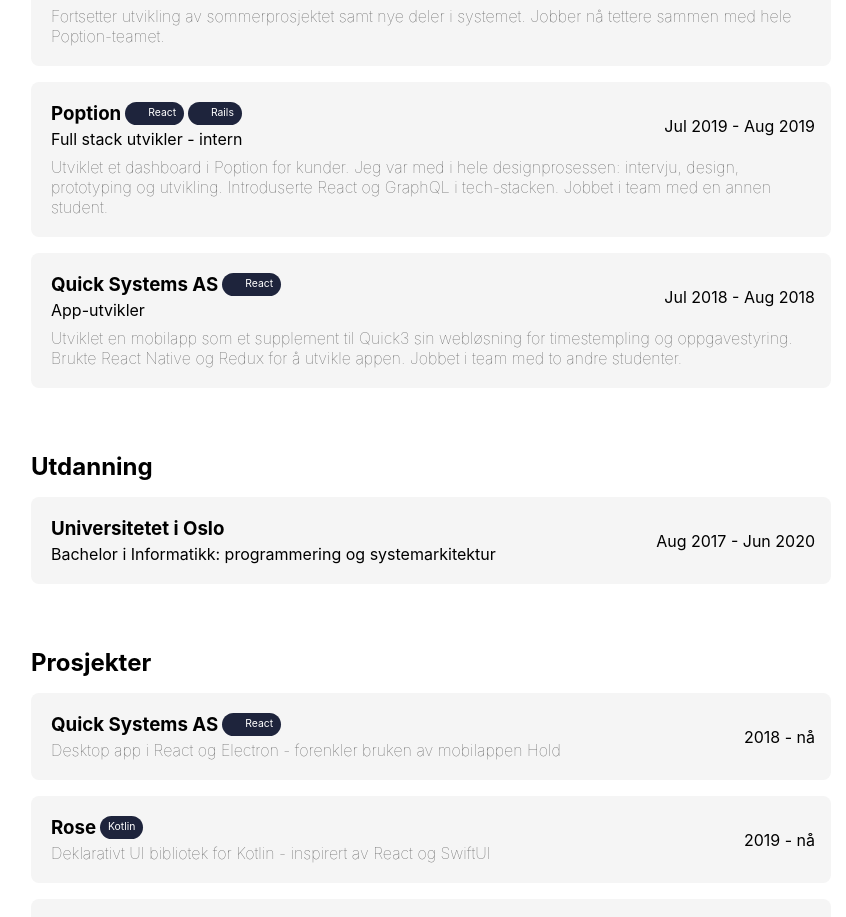
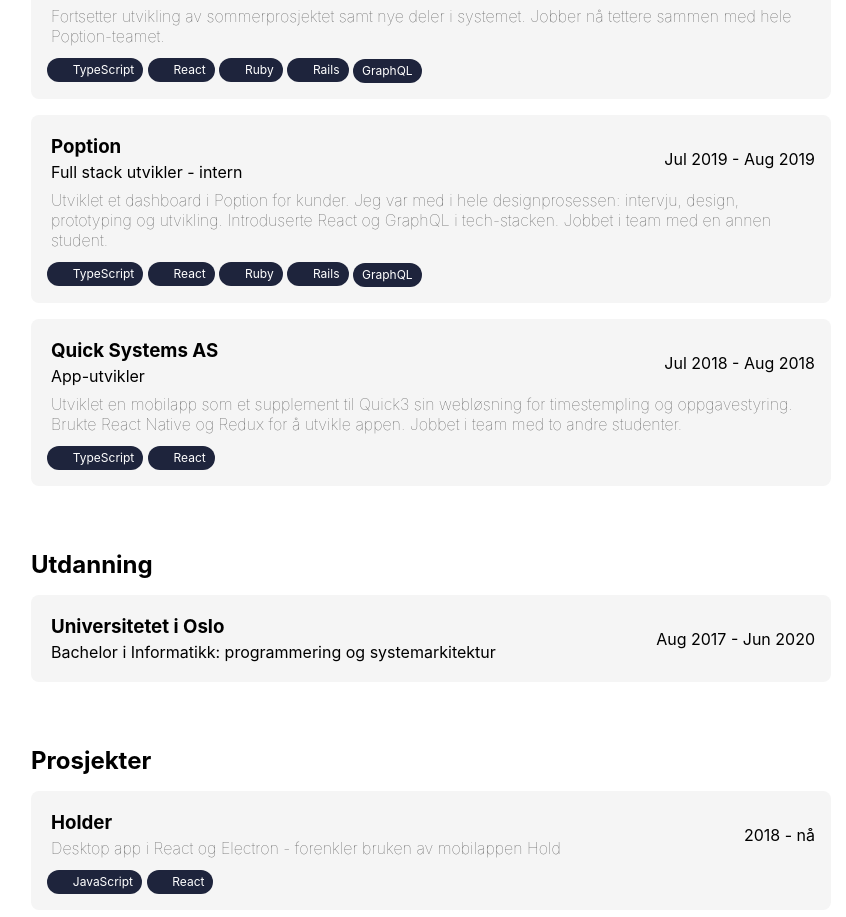
Before and after one commit to fshauge/homepage, a React (Create React App) app: page /profile in a window 1280 px wide. Shown: the part 340-1257 px from the top of the page, without its empty margins (209-1055 px from the left). Built offline with nearby package versions, Linux system fonts and the light colour scheme.

Commit message:
Add back badges

```diff
--- a/src/components/Profile.tsx
+++ b/src/components/Profile.tsx
@@ -45,19 +45,7 @@
         items={[
           <WorkExperience
             // image="https://www.poption.com/favicon.ico"
-            company={
-              <span className="flex-row spacing-horizontal">
-                <span>Poption</span>{" "}
-                <span className="badge sm pill">
-                  <i className="devicon-react-original colored" title="React" />
-                  <span className="font-weight-normal">React</span>
-                </span>{" "}
-                <span className="badge sm pill">
-                  <i className="devicon-rails-plain colored" title="Rails" />
-                  <span className="font-weight-normal">Rails</span>
-                </span>
-              </span>
-            }
+            company="Poption"
             position="Full stack utvikler - deltid"
             description={
               <Fragment>
@@ -65,23 +53,37 @@
                 systemet. Jobber nå tettere sammen med hele Poption-teamet.
               </Fragment>
             }
+            badges={
+              <div className="mt-2">
+                <span className="badge pill">
+                  <i
+                    className="devicon-typescript-plain colored"
+                    title="TypeScript"
+                  />
+                  <span className="font-weight-normal">TypeScript</span>
+                </span>{" "}
+                <span className="badge pill">
+                  <i className="devicon-react-original colored" title="React" />
+                  <span className="font-weight-normal">React</span>
+                </span>{" "}
+                <span className="badge pill">
+                  <i className="devicon-ruby-plain colored" title="Ruby" />
+                  <span className="font-weight-normal">Ruby</span>
+                </span>{" "}
+                <span className="badge pill">
+                  <i className="devicon-rails-plain colored" title="Rails" />
+                  <span className="font-weight-normal">Rails</span>
+                </span>{" "}
+                <span className="badge pill">
+                  <span className="font-weight-normal">GraphQL</span>
+                </span>
+              </div>
+            }
             duration={{ start: "Aug 2019", end: "nå" }}
           />,
           <WorkExperience
             // image="https://www.poption.com/favicon.ico"
-            company={
-              <span className="flex-row spacing-horizontal">
-                <span>Poption</span>{" "}
-                <span className="badge sm pill">
-                  <i className="devicon-react-original colored" title="React" />
-                  <span className="font-weight-normal">React</span>
-                </span>{" "}
-                <span className="badge sm pill">
-                  <i className="devicon-rails-plain colored" title="Rails" />
-                  <span className="font-weight-normal">Rails</span>
-                </span>
-              </span>
-            }
+            company="Poption"
             position="Full stack utvikler - intern"
             description={
               <Fragment>
@@ -91,18 +93,36 @@
                 en annen student.
               </Fragment>
             }
+            badges={
+              <div className="mt-2">
+                <span className="badge pill">
+                  <i
+                    className="devicon-typescript-plain colored"
+                    title="TypeScript"
+                  />
+                  <span className="font-weight-normal">TypeScript</span>
+                </span>{" "}
+                <span className="badge pill">
+                  <i className="devicon-react-original colored" title="React" />
+                  <span className="font-weight-normal">React</span>
+                </span>{" "}
+                <span className="badge pill">
+                  <i className="devicon-ruby-plain colored" title="Ruby" />
+                  <span className="font-weight-normal">Ruby</span>
+                </span>{" "}
+                <span className="badge pill">
+                  <i className="devicon-rails-plain colored" title="Rails" />
+                  <span className="font-weight-normal">Rails</span>
+                </span>{" "}
+                <span className="badge pill">
+                  <span className="font-weight-normal">GraphQL</span>
+                </span>
+              </div>
+            }
             duration={{ start: "Jul 2019", end: "Aug 2019" }}
           />,
           <WorkExperience
-            company={
-              <span className="flex-row spacing-horizontal">
-                <span>Quick Systems AS</span>{" "}
-                <span className="badge sm pill">
-                  <i className="devicon-react-original colored" title="React" />
-                  <span className="font-weight-normal">React</span>
-                </span>
-              </span>
-            }
+            company="Quick Systems AS"
             position="App-utvikler"
             description={
               <Fragment>
@@ -110,6 +130,21 @@
                 for timestempling og oppgavestyring. Brukte React Native og
                 Redux for å utvikle appen. Jobbet i team med to andre studenter.
               </Fragment>
+            }
+            badges={
+              <div className="mt-2">
+                <span className="badge pill">
+                  <i
+                    className="devicon-javascript-plain colored"
+                    title="TypeScript"
+                  />
+                  <span className="font-weight-normal">TypeScript</span>
+                </span>{" "}
+                <span className="badge pill">
+                  <i className="devicon-react-original colored" title="React" />
+                  <span className="font-weight-normal">React</span>
+                </span>
+              </div>
             }
             duration={{ start: "Jul 2018", end: "Aug 2018" }}
           />
@@ -133,44 +168,51 @@
         title="Prosjekter"
         items={[
           <Project
-            name={
-              <span className="flex-row spacing-horizontal">
-                <span>Quick Systems AS</span>{" "}
-                <span className="badge sm pill">
+            name="Holder"
+            summary="Desktop app i React og Electron - forenkler bruken av mobilappen Hold"
+            url="https://github.com/fshauge/holder"
+            badges={
+              <div className="mt-2">
+                <span className="badge pill">
+                  <i
+                    className="devicon-javascript-plain colored"
+                    title="JavaScript"
+                  />
+                  <span className="font-weight-normal">JavaScript</span>
+                </span>{" "}
+                <span className="badge pill">
                   <i className="devicon-react-original colored" title="React" />
                   <span className="font-weight-normal">React</span>
                 </span>
-              </span>
+              </div>
             }
-            summary="Desktop app i React og Electron - forenkler bruken av mobilappen Hold"
-            url="https://github.com/fshauge/holder"
             duration={{ start: "2018", end: "nå" }}
           />,
           <Project
-            name={
-              <span className="flex-row spacing-horizontal">
-                <span>Rose</span>{" "}
-                <span className="badge sm pill">
+            name="Rose"
+            summary="Deklarativt UI bibliotek for Kotlin - inspirert av React og SwiftUI"
+            url="https://github.com/fshauge/rose"
+            badges={
+              <div className="mt-2">
+                <span className="badge pill">
                   <span className="font-weight-normal">Kotlin</span>
                 </span>
-              </span>
+              </div>
             }
-            summary="Deklarativt UI bibliotek for Kotlin - inspirert av React og SwiftUI"
-            url="https://github.com/fshauge/rose"
             duration={{ start: "2019", end: "nå" }}
           />,
           <Project
-            name={
-              <span className="flex-row spacing-horizontal">
-                <span>Shopping list</span>{" "}
-                <span className="badge sm pill">
+            name="Shopping list"
+            summary="Enkel handleliste for å eksperimentere med og lære om SwiftUI"
+            url="https://github.com/fshauge/swiftui-shopping-list"
+            badges={
+              <div className="mt-2">
+                <span className="badge pill">
                   <i className="devicon-swift-plain colored" title="Swift" />
                   <span className="font-weight-normal">Swift</span>
                 </span>
-              </span>
+              </div>
             }
-            summary="Enkel handleliste for å eksperimentere med og lære om SwiftUI"
-            url="https://github.com/fshauge/swiftui-shopping-list"
             duration={{ start: "2019" }}
           />
         ]}
--- a/src/components/Project.tsx
+++ b/src/components/Project.tsx
@@ -4,13 +4,14 @@
   name: ReactNode;
   summary: ReactNode;
   url: string;
+  badges?: ReactNode;
   duration: {
     start: ReactNode;
     end?: ReactNode;
   };
 }
 
-const Project: FC<Props> = ({ name, summary, url, duration }) => (
+const Project: FC<Props> = ({ name, summary, url, badges, duration }) => (
   <a href={url}>
     <div className="card float">
       <div className="row justify-content-between align-items-center">
@@ -28,6 +29,11 @@
             : duration.start}
         </div>
       </div>
+      {badges && (
+        <div className="row">
+          <div className="col">{badges}</div>
+        </div>
+      )}
     </div>
   </a>
 );
--- a/src/components/WorkExperience.tsx
+++ b/src/components/WorkExperience.tsx
@@ -5,6 +5,7 @@
   company: ReactNode;
   position: ReactNode;
   description?: ReactNode;
+  badges?: ReactNode;
   duration: {
     start: ReactNode;
     end: ReactNode;
@@ -16,6 +17,7 @@
   company,
   position,
   description,
+  badges,
   duration
 }) => (
   <div className="card">
@@ -44,6 +46,11 @@
         </div>
       </div>
     )}
+    {badges && (
+      <div className="row">
+        <div className="col">{badges}</div>
+      </div>
+    )}
   </div>
 );
 
```
